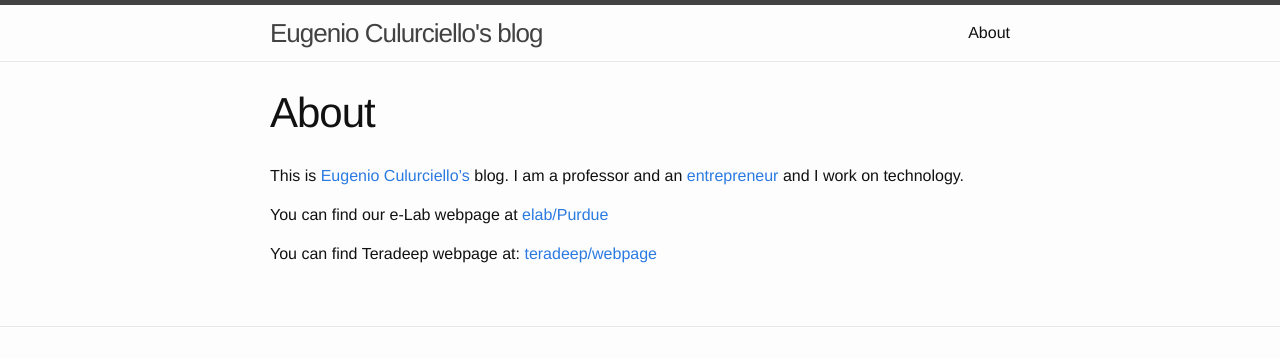
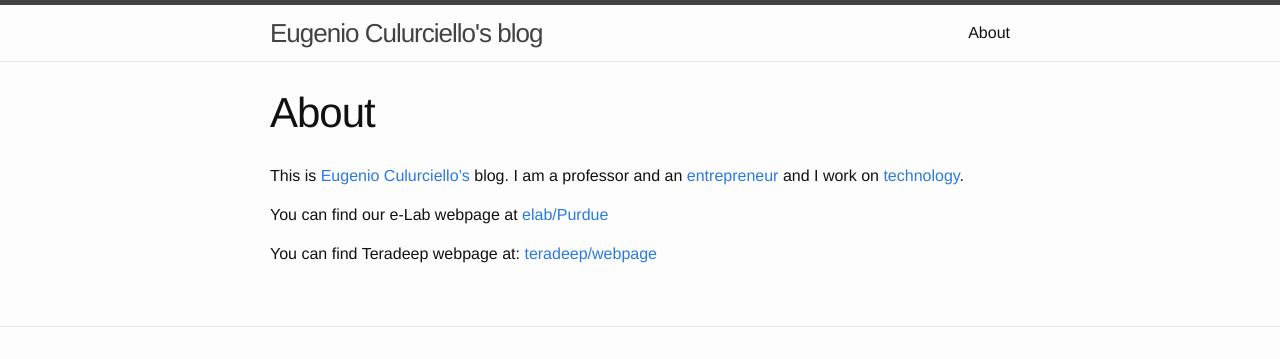
Before and after one commit to culurciello/culurciello.github.io, a Jekyll site: the page built from about.md, in a window 1280 px wide. Shown: the top 359 px of the page. Built offline with Jekyll 4.4.1, drawn with Linux system fonts in a browser that asks for light colours; part of the change alters nothing that is shown.

```diff
--- a/about.md
+++ b/about.md
@@ -4,7 +4,7 @@ title: About
 permalink: /about/
 ---
 
-This is [Eugenio Culurciello's](https://engineering.purdue.edu/elab/html/contact-eugenio-culurciello.html) blog. I am a professor and an [entrepreneur](https://www.linkedin.com/in/eugenioculurciello) and I work on technology.
+This is [Eugenio Culurciello's](https://engineering.purdue.edu/elab/html/contact-eugenio-culurciello.html) blog. I am a professor and an [entrepreneur](https://www.linkedin.com/in/eugenioculurciello) and I work on [technology](https://engineering.purdue.edu/elab/html/research.html).
 
 You can find our e-Lab webpage at [elab/Purdue](https://engineering.purdue.edu/elab/index.html)
 
```
